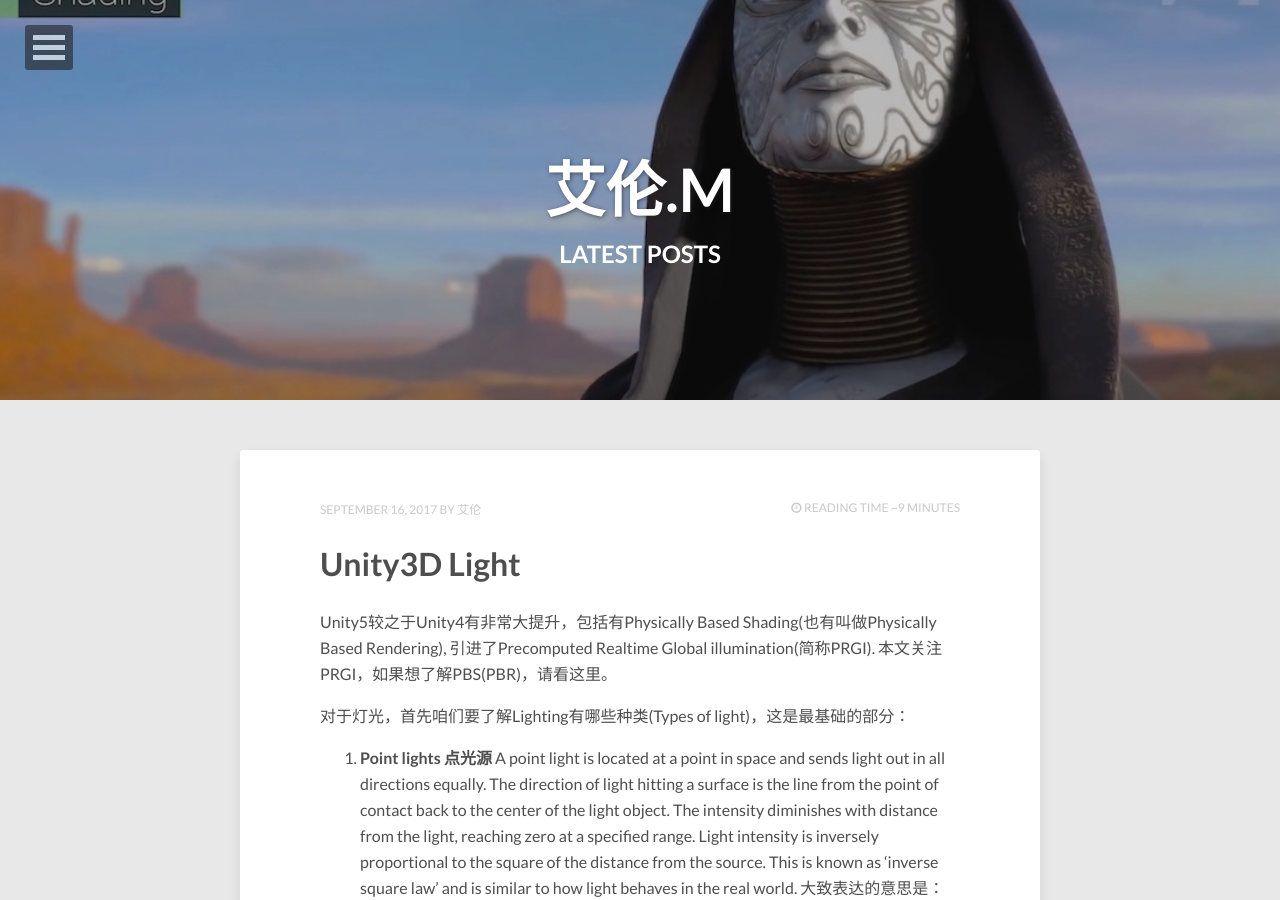
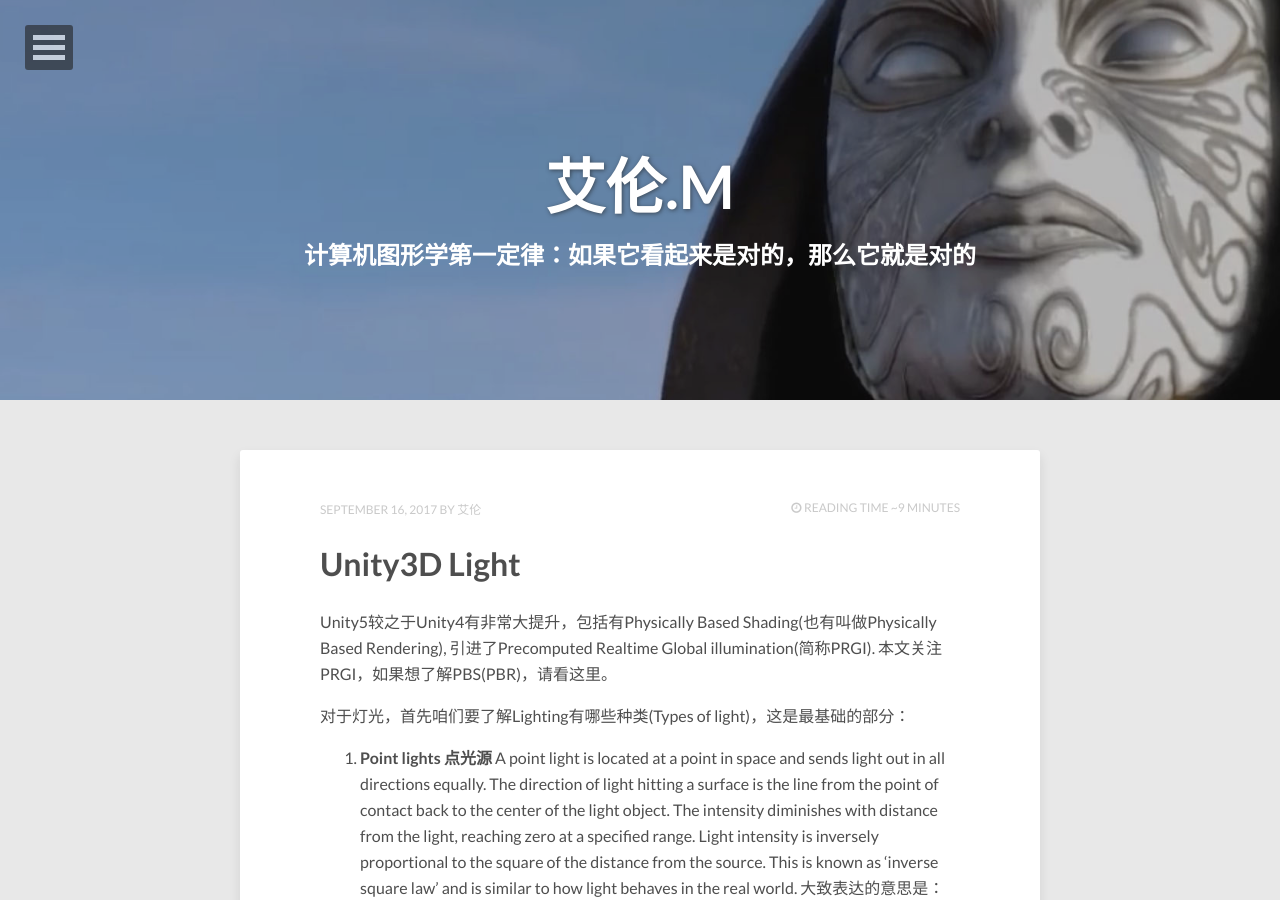
Before and after one commit to AllenSky/AllenSky.github.io, a Jekyll site: the page built from index.html, in a window 1280 px wide and 900 px high. Built offline with Jekyll 4.4.1, drawn with Linux system fonts in a browser that asks for light colours; nearby versions of some CDN libraries; the list of posts is cut into pages by our own code; comment, search, counter and statistics services are not loaded.

Commit message:
调整显示

```diff
--- a/index.html
+++ b/index.html
@@ -1,6 +1,6 @@
 ---
 layout: post-index
-title: Latest Posts
+title: 计算机图形学第一定律：如果它看起来是对的，那么它就是对的
 description: "Describe this nonsense."
 tags: [Jekyll, theme, themes, responsive, blog, modern]
 comments: false
```
Also changed, not shown: README.md, images/unity5.jpeg.
